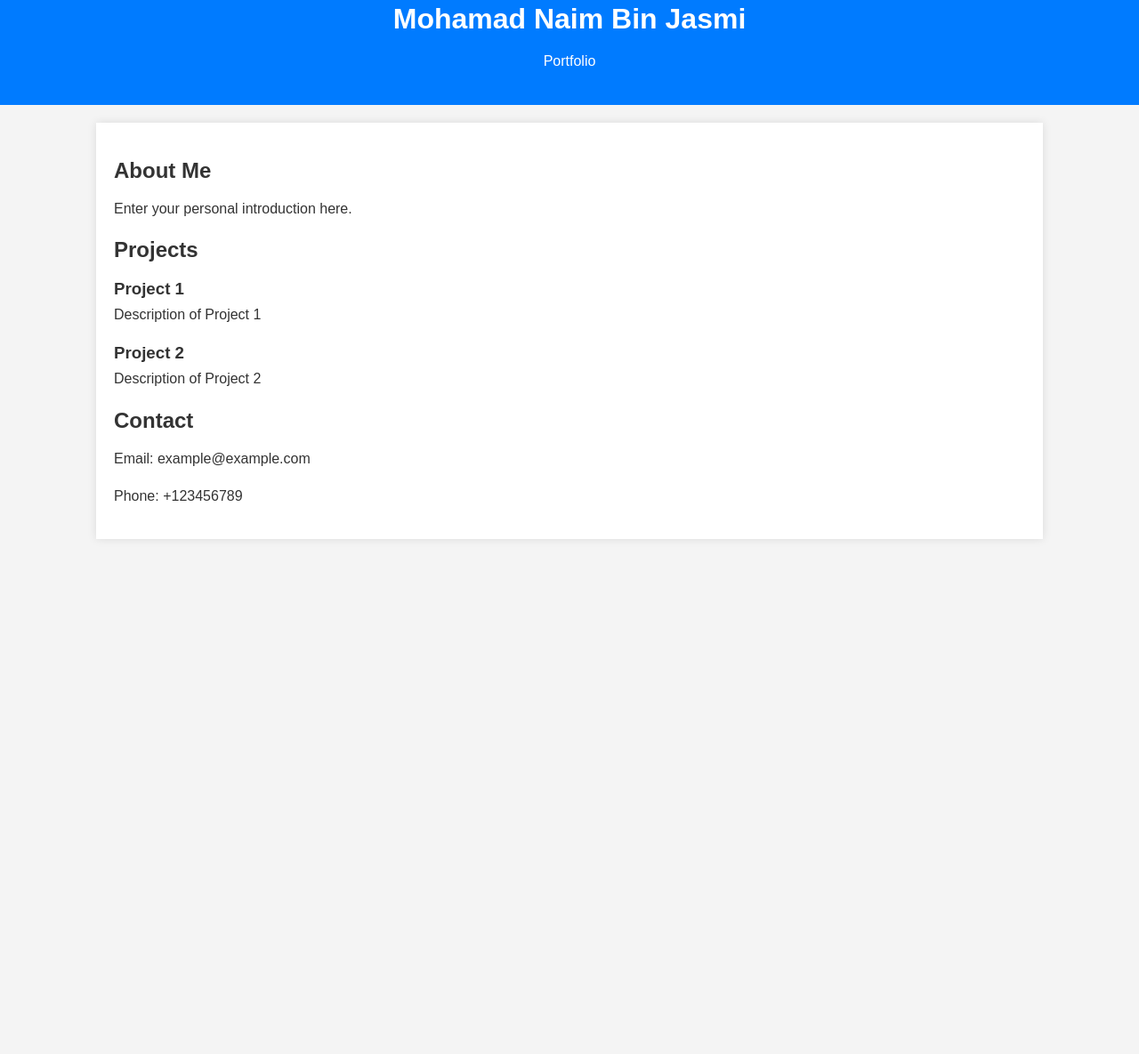
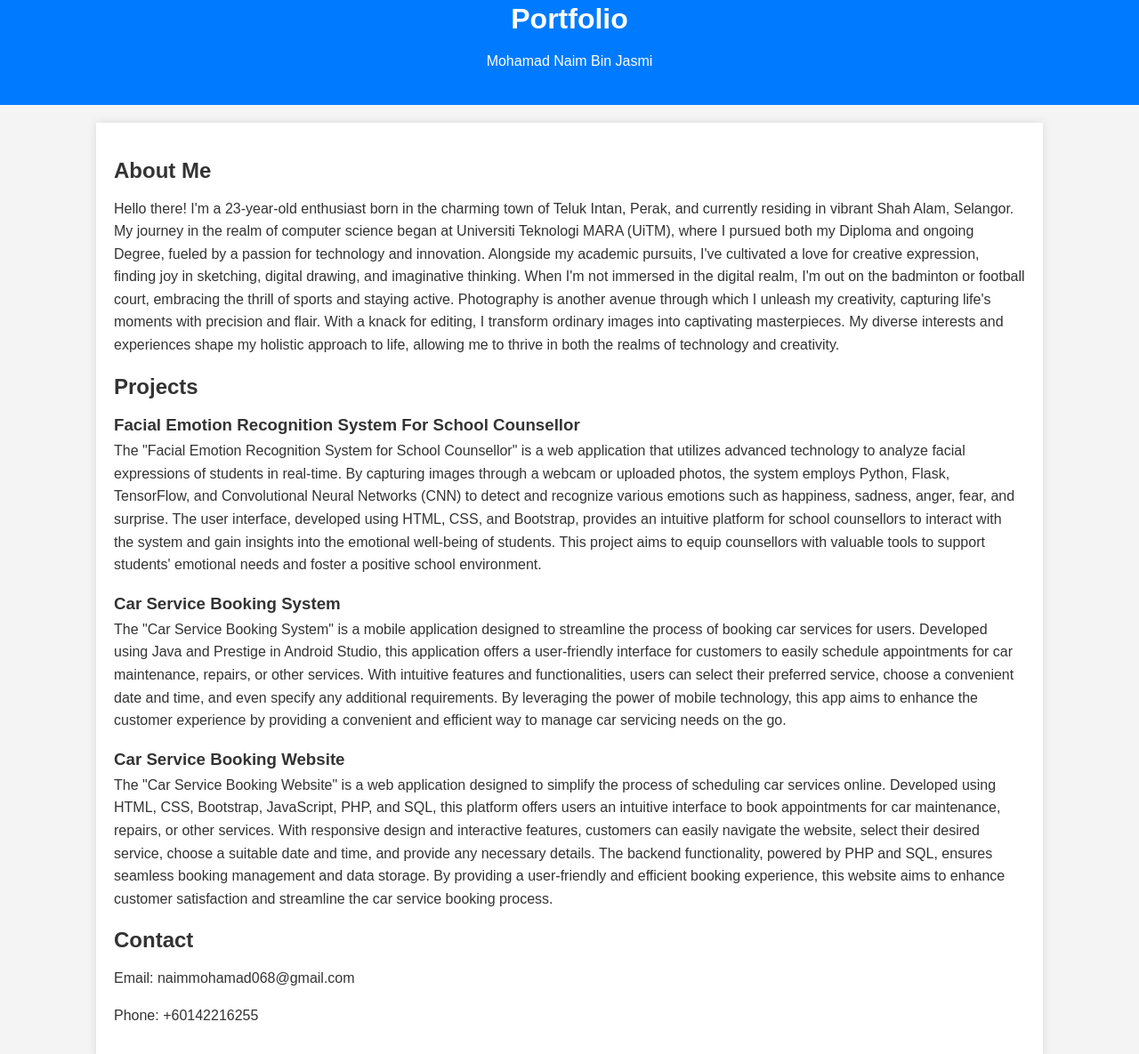
Before and after one commit to naimjasmi/portfolio, a plain HTML site: page index.html in a window 1280 px wide. Shown: the part 17-1202 px from the top of the page at 89% size. Before the commit the page ends 800 px from the top, so only its background shows below. Drawn offline with Linux system fonts and the light colour scheme.

Commit message:
add more details on portfolio

```diff
--- a/index.html
+++ b/index.html
@@ -50,27 +50,67 @@
 </head>
 <body>
     <header>
-        <h1>Mohamad Naim Bin Jasmi</h1>
-        <p>Portfolio</p>
+        <h1>Portfolio</h1>
+        <p>Mohamad Naim Bin Jasmi</p>
     </header>
     <div class="container">
         <h2>About Me</h2>
-        <p>Enter your personal introduction here.</p>
+        <p>
+            Hello there! I'm a 23-year-old enthusiast born in the charming town of Teluk Intan,
+            Perak, and currently residing in vibrant Shah Alam, Selangor. My journey in the realm
+            of computer science began at Universiti Teknologi MARA (UiTM), where I pursued both my
+            Diploma and ongoing Degree, fueled by a passion for technology and innovation. Alongside
+            my academic pursuits, I've cultivated a love for creative expression, finding joy in sketching,
+            digital drawing, and imaginative thinking. When I'm not immersed in the digital realm, I'm out on
+            the badminton or football court, embracing the thrill of sports and staying active. Photography
+            is another avenue through which I unleash my creativity, capturing life's moments with precision
+            and flair. With a knack for editing, I transform ordinary images into captivating masterpieces.
+            My diverse interests and experiences shape my holistic
+            approach to life, allowing me to thrive in both the realms of technology and creativity.</p>
 
         <h2>Projects</h2>
         <div class="project">
-            <h3>Project 1</h3>
-            <p>Description of Project 1</p>
+            <h3>Facial Emotion Recognition System For School Counsellor</h3>
+            <p>
+                The "Facial Emotion Recognition System for School Counsellor" is a web
+                application that utilizes advanced technology to analyze facial expressions
+                of students in real-time. By capturing images through a webcam or uploaded
+                photos, the system employs Python, Flask, TensorFlow, and Convolutional Neural
+                Networks (CNN) to detect and recognize various emotions such as happiness, sadness,
+                anger, fear, and surprise. The user interface, developed using HTML, CSS, and Bootstrap,
+                provides an intuitive platform for school counsellors to interact with the system and gain
+                insights into the emotional well-being of students. This project aims to equip counsellors
+                with valuable tools to support students' emotional needs and foster a positive school environment.</p>
         </div>
         <div class="project">
-            <h3>Project 2</h3>
-            <p>Description of Project 2</p>
+            <h3>Car Service Booking System</h3>
+            <p>The "Car Service Booking System" is a mobile application designed to streamline the
+                process of booking car services for users. Developed using Java and Prestige in Android
+                Studio, this application offers a user-friendly interface for customers to easily schedule
+                appointments for car maintenance, repairs, or other services. With intuitive features and
+                functionalities, users can select their preferred service, choose a convenient date and time,
+                and even specify any additional requirements. By leveraging the power of mobile technology,
+                this app aims to enhance the customer experience by providing a convenient and efficient
+                way to manage car servicing needs on the go.</p>
+        </div>
+        <div class="project">
+            <h3>Car Service Booking Website</h3>
+            <p>
+                The "Car Service Booking Website" is a web application designed to simplify the process
+                of scheduling car services online. Developed using HTML, CSS, Bootstrap, JavaScript, PHP,
+                and SQL, this platform offers users an intuitive interface to book appointments for car
+                maintenance, repairs, or other services. With responsive design and interactive features,
+                customers can easily navigate the website, select their desired service, choose a suitable
+                date and time, and provide any necessary details. The backend functionality, powered by PHP
+                and SQL, ensures seamless booking management and data storage. By providing a user-friendly
+                and efficient booking experience, this website aims to enhance customer satisfaction and
+                streamline the car service booking process.</p>
         </div>
         <!-- Add more projects as needed -->
 
         <h2>Contact</h2>
-        <p>Email: example@example.com</p>
-        <p>Phone: +123456789</p>
+        <p>Email: naimmohamad068@gmail.com</p>
+        <p>Phone: +60142216255</p>
     </div>
 </body>
 </html>
```
